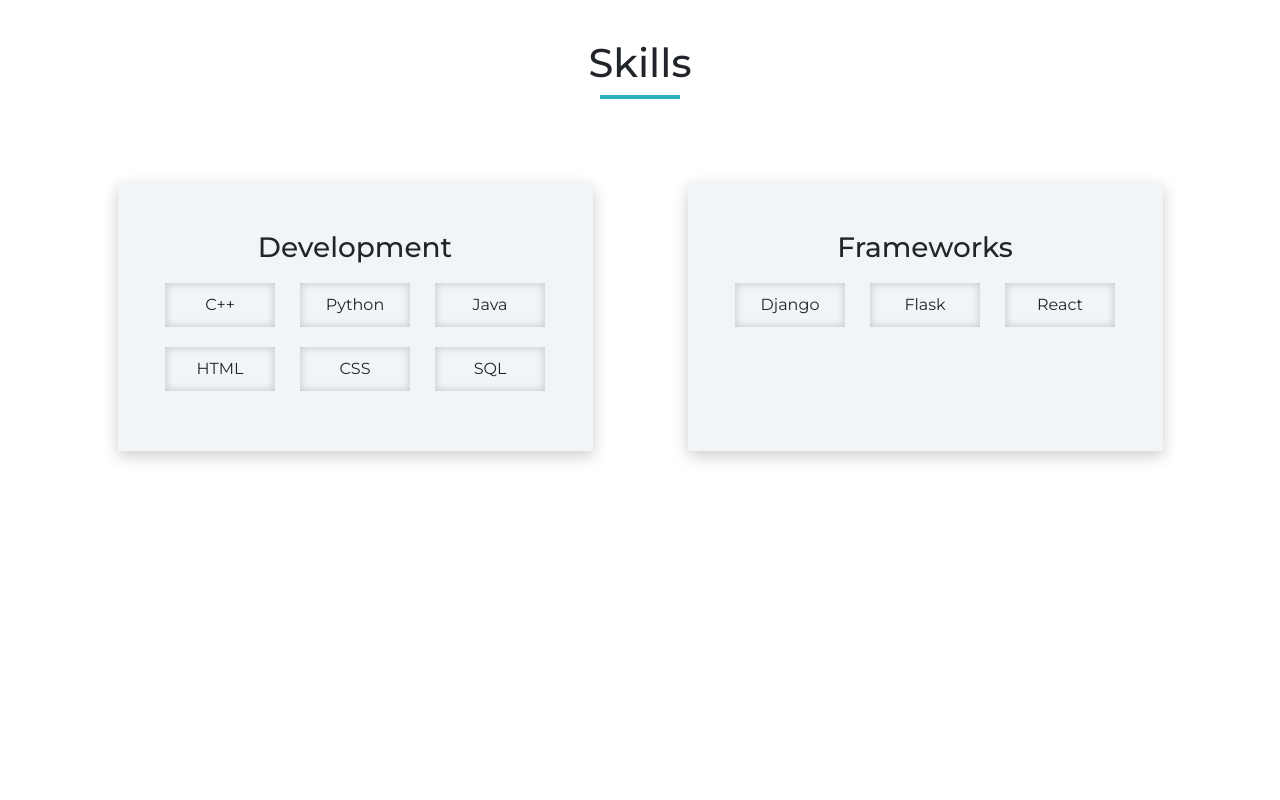
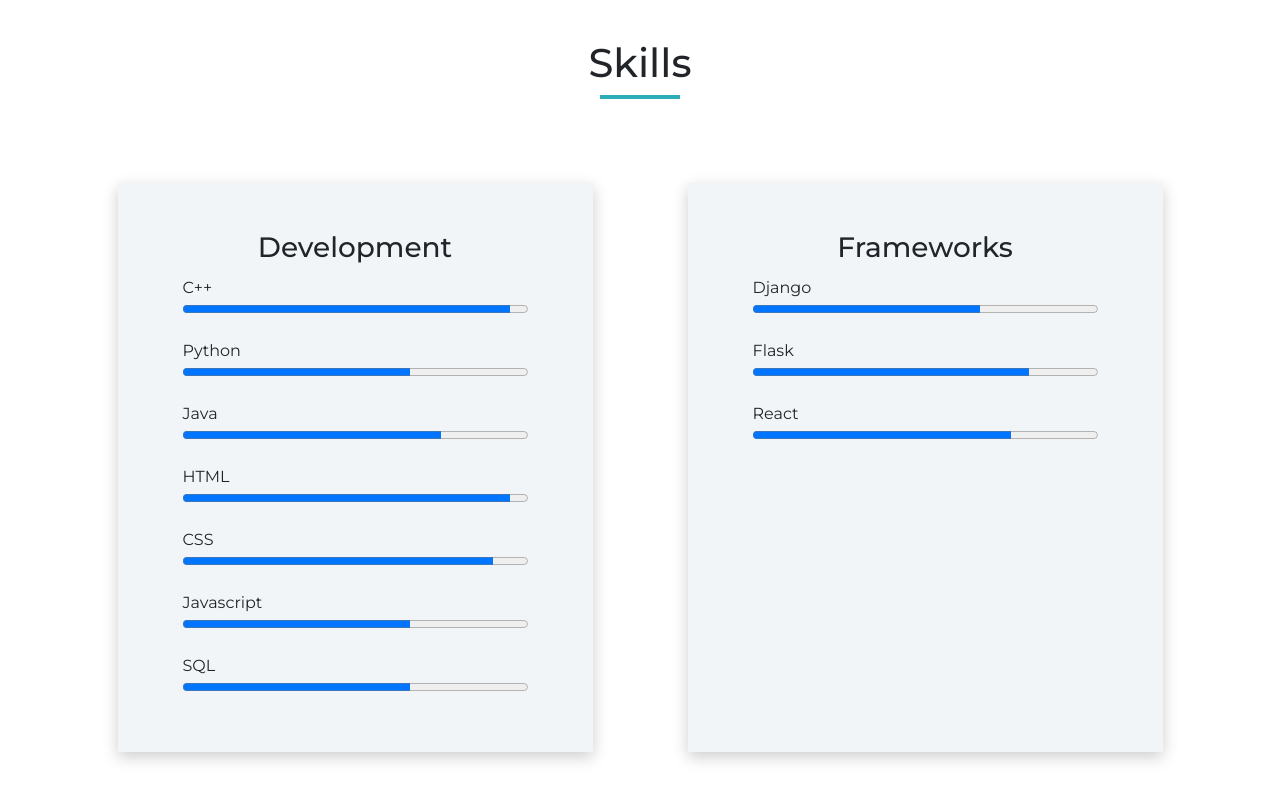
Before and after one commit to Omanshu840/Portfolio, a React (Create React App) app: page / in a window 1280 px wide. Shown: the part 3907-4707 px from the top of the page. Before the commit the page ends 4428 px from the top, so only its background shows below. Built offline with nearby package versions, Linux system fonts and the light colour scheme.

Commit message:
Changes in Skills

```diff
--- a/src/components/Skills.js
+++ b/src/components/Skills.js
@@ -5,8 +5,8 @@
     render() {
 
         const data = {
-            development: ["C++", "Python", "Java", "HTML", "CSS", "SQL"],
-            frameworks: ["Django", "Flask", "React"],
+            development: [["C++", "95"], ["Python", "66"], ["Java", "75"], ["HTML", "95"], ["CSS", "90"], ["Javascript", "66"], ["SQL", "66"]],
+            frameworks: [["Django", "66"], ["Flask", "80"], ["React", "75"]],
         }
 
         return (
@@ -19,27 +19,33 @@
                     <div className="row">
                         <div className="col-12 col-md-5 skill-subset">
                             <h3>Development</h3>
-                            <div className="row">
                                 {data.development.map(item => {
                                     return (
                                         <div className="skill">
-                                            {item}
+                                            <div className="col-12">
+                                                {item[0]}
+                                            </div>
+                                            <div className="col-12">
+                                                <progress id="file" value={item[1]} max="100"></progress>
+                                            </div>
                                         </div>
                                      )
                                 })}
-                            </div>
                         </div>
                         <div className="col-12 col-md-5 skill-subset">
                             <h3>Frameworks</h3>
-                            <div className="row">
                                 {data.frameworks.map(item => {
                                     return (
                                         <div className="skill">
-                                            {item}
+                                            <div className="col-12">
+                                                {item[0]}
+                                            </div>
+                                            <div className="col-12">
+                                                <progress id="file" value={item[1]} max="100"></progress>
+                                            </div>
                                         </div>
                                     )
                                 })}
-                            </div>
                         </div>
                     </div>
                 </div>
--- a/src/css/main.css
+++ b/src/css/main.css
@@ -806,10 +806,10 @@
 
 .skill {
   /* background-color: #2caeba; */
-  margin: 10px auto;
-  padding: 10px;
-  width: 110px;
-  -moz-box-shadow:    inset 0 0 10px rgba(0, 0, 0, 0.2);
-  -webkit-box-shadow: inset 0 0 10px rgba(0, 0, 0, 0.2);
-  box-shadow:         inset 0 0 10px rgba(0, 0, 0, 0.2);
+  text-align: left;
+  margin-top: 15px;
 }
+
+progress {
+  width: 100%;
+}
```
